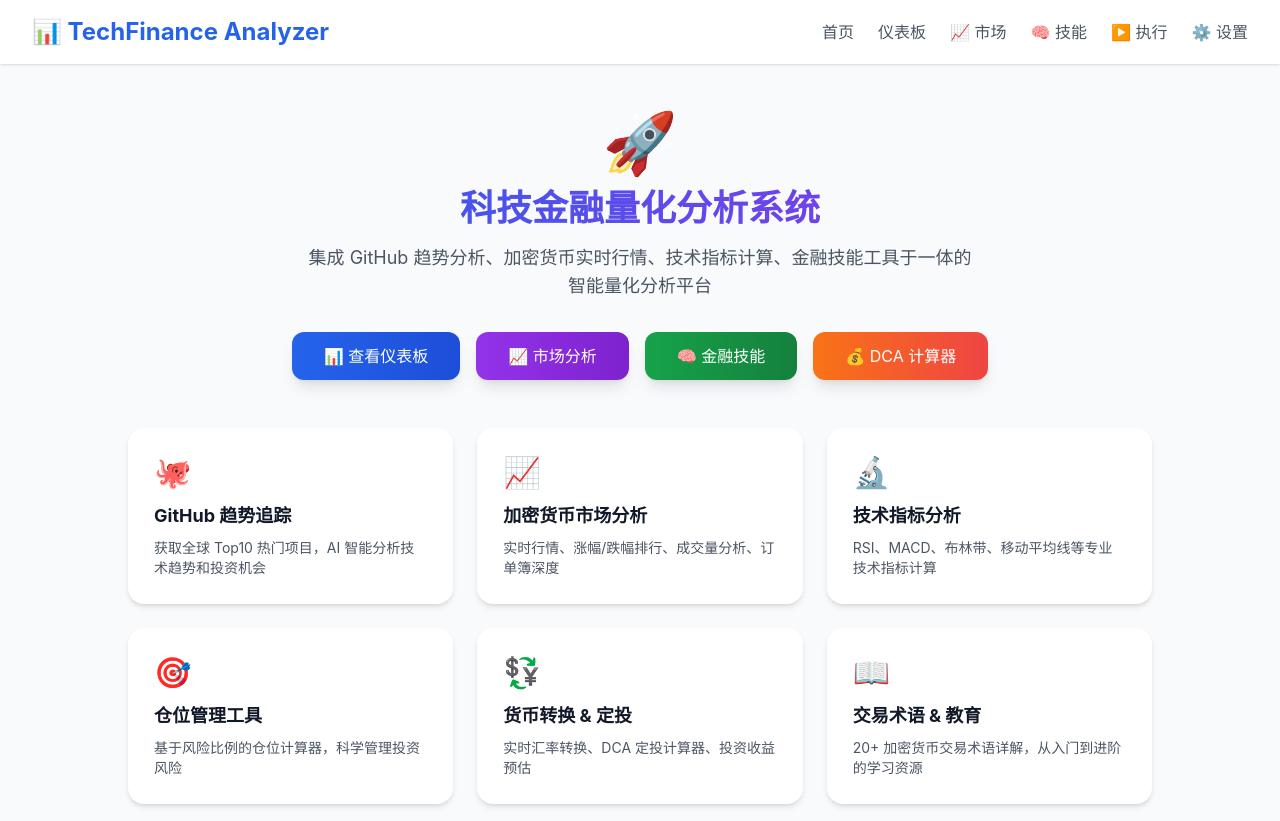
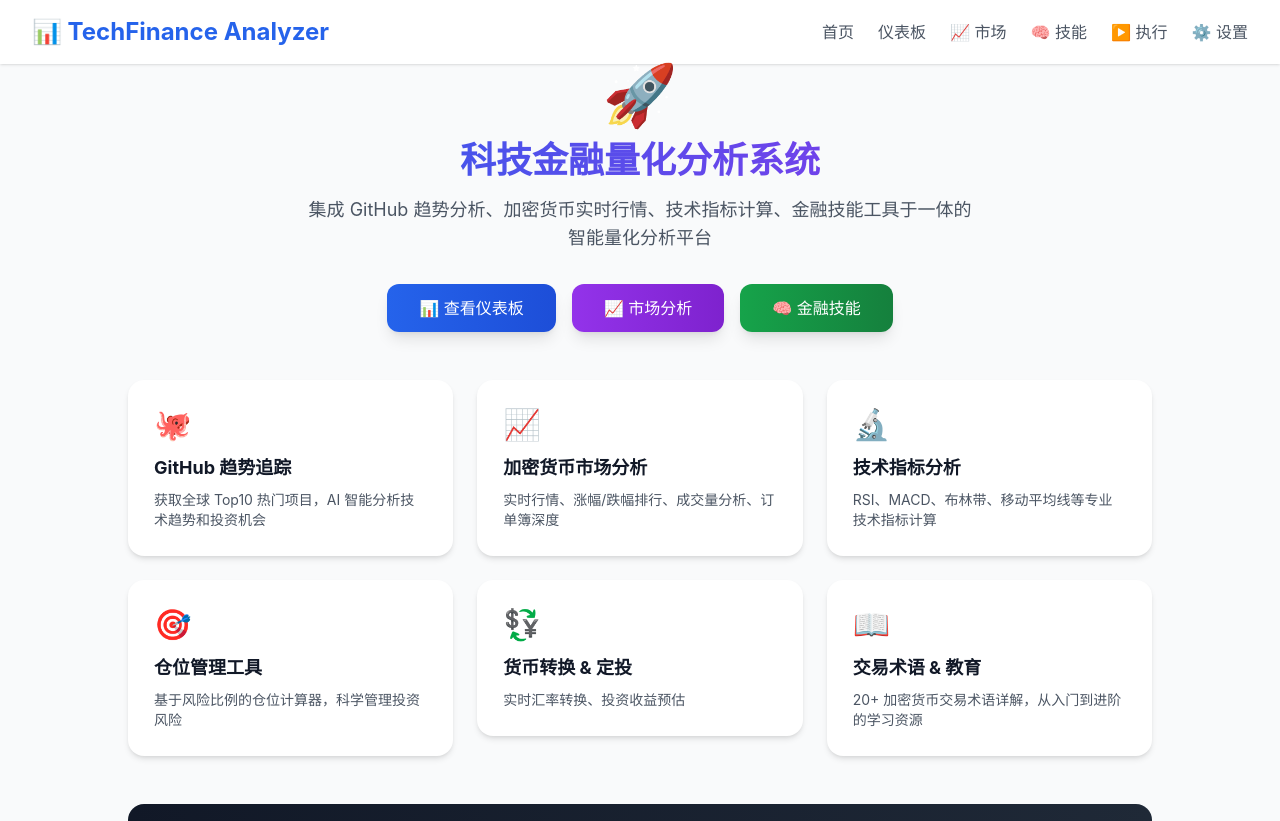
Before and after one commit to Leck88/tech-finance-analyzer, a Next.js app: page / in a window 1280 px wide. Shown: the top 821 px of the page. Built offline with nearby package versions, Linux system fonts and the light colour scheme.

Commit message:
chore: 移除DCA计算器

```diff
--- a/src/app/page.tsx
+++ b/src/app/page.tsx
@@ -1,36 +1,11 @@
 'use client'
 
-import { useState } from 'react'
 import Link from 'next/link'
-import { X } from 'lucide-react'
+import {} from 'lucide-react'
 
 export default function Home() {
-  const [showDCA, setShowDCA] = useState(false)
 
   return (
-    <div className="py-12 px-4 sm:px-6 lg:px-8">
-      {/* DCA 嵌入模态框 */}
-      {showDCA && (
-        <div className="fixed inset-0 bg-black/50 z-50 flex items-center justify-center p-4">
-          <div className="bg-white rounded-2xl shadow-2xl w-full max-w-7xl h-[90vh] flex flex-col overflow-hidden">
-            <div className="flex justify-between items-center p-4 border-b bg-gradient-to-r from-blue-600 to-indigo-600">
-              <h2 className="text-xl font-bold text-white">💰 DCA 定投计算器</h2>
-              <button
-                onClick={() => setShowDCA(false)}
-                className="p-2 hover:bg-white/20 rounded-lg transition text-white"
-              >
-                <X className="w-6 h-6" />
-              </button>
-            </div>
-            <iframe
-              src=""
-              className="flex-1 w-full border-0"
-              title="DCA Calculator"
-              sandbox="allow-scripts allow-same-origin allow-forms"
-            />
-          </div>
-        </div>
-      )}
 
       <div className="max-w-5xl mx-auto">
         {/* Hero Section */}
@@ -61,12 +36,6 @@
             >
               🧠 金融技能
             </Link>
-            <button
-              onClick={() => setShowDCA(true)}
-              className="bg-gradient-to-r from-orange-500 to-red-500 text-white px-8 py-3 rounded-xl hover:from-orange-600 hover:to-red-600 transition shadow-lg"
-            >
-              💰 DCA 计算器
-            </button>
           </div>
         </div>
 
@@ -108,7 +77,7 @@
             <div className="bg-white rounded-2xl shadow-md p-6 border-2 border-transparent group-hover:border-orange-300 transition-all group-hover:shadow-lg">
               <div className="text-3xl mb-3">💱</div>
               <h3 className="text-lg font-bold mb-2 group-hover:text-orange-600 transition">货币转换 & 定投</h3>
-              <p className="text-gray-600 text-sm">实时汇率转换、DCA 定投计算器、投资收益预估</p>
+              <p className="text-gray-600 text-sm">实时汇率转换、投资收益预估</p>
             </div>
           </Link>
 
@@ -191,6 +160,5 @@
           </ul>
         </div>
       </div>
-    </div>
   )
 }
```
